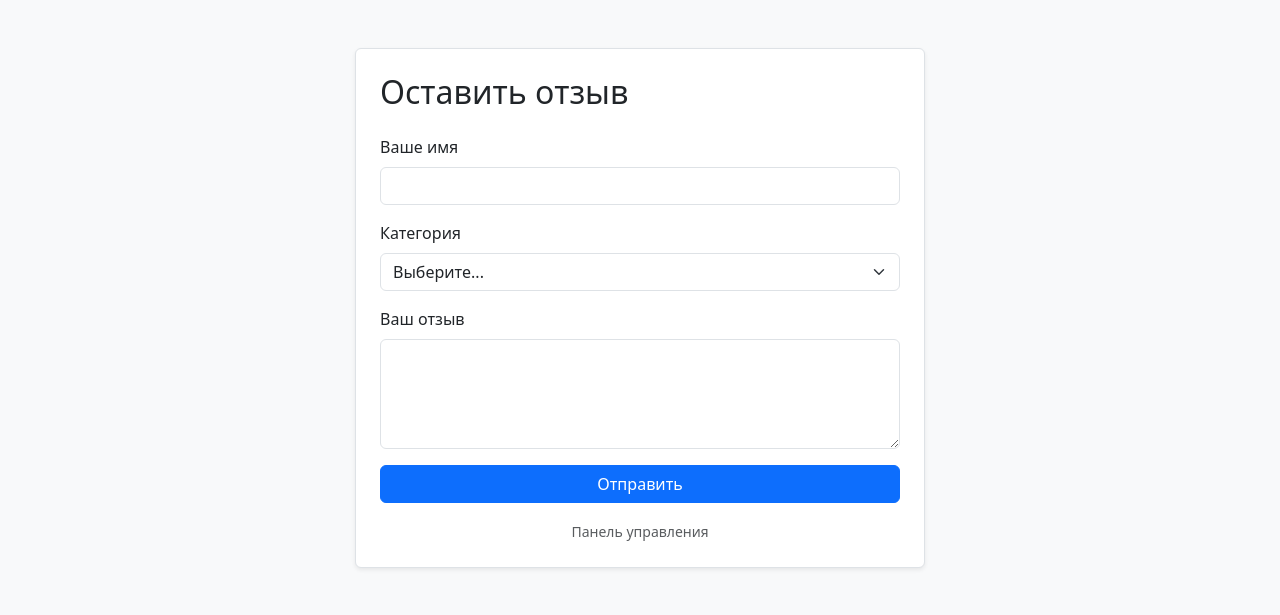
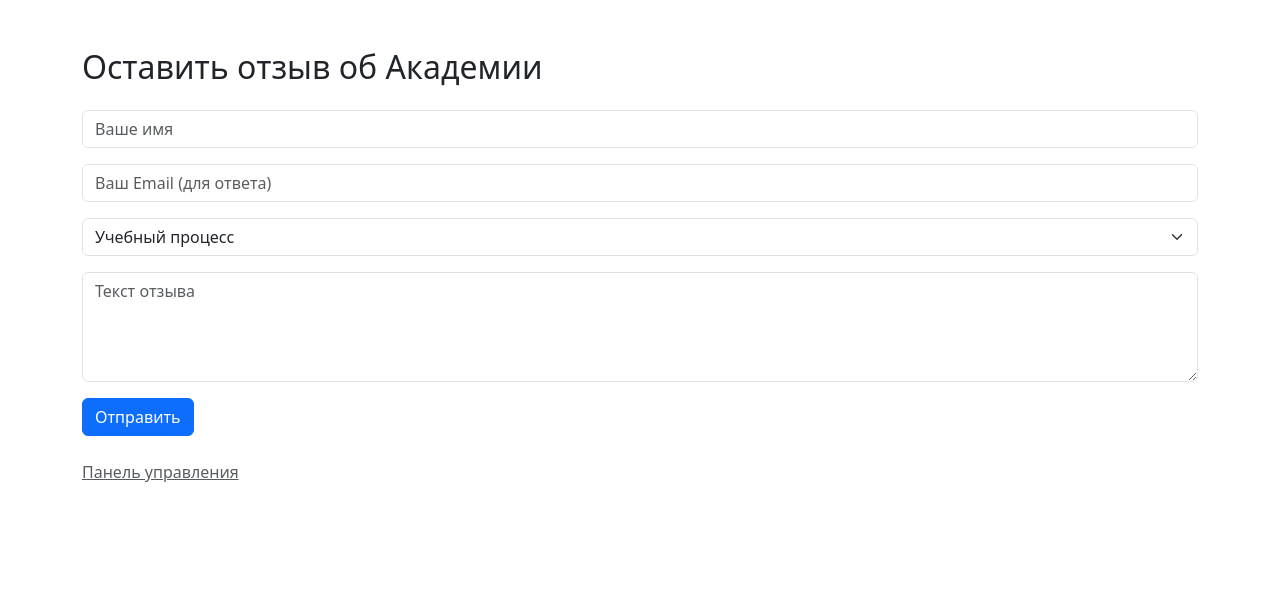
Before and after one commit to Goydaa/feedback, a Flask app: page / in a window 1280 px wide. Shown: the top 615 px of the page. Run offline with Flask 3, Linux system fonts and the light colour scheme.

Commit message:
Update index.html

```diff
--- a/templates/index.html
+++ b/templates/index.html
@@ -2,15 +2,11 @@
 <html lang="ru">
 <head>
     <meta charset="UTF-8">
-    <meta name="viewport" content="width=device-width, initial-scale=1.0">
-    <title>Система отзывов</title>
-    <link href="https://cdn.jsdelivr.net/npm/bootstrap@5.3.0/dist/css/bootstrap.min.css" rel="stylesheet">
+    <title>Оставить отзыв</title>
+    <link rel="stylesheet" href="https://cdn.jsdelivr.net/npm/bootstrap@5.3.0/dist/css/bootstrap.min.css">
 </head>
-<body class="bg-light">
-    <div class="container py-5">
-        <div class="row justify-content-center">
-            <div class="col-md-6 border bg-white p-4 shadow-sm rounded">
-                <h2 class="mb-4">Оставить отзыв</h2>
+<body class="container mt-5">
+    <h2>Оставить отзыв об Академии</h2>
 
     {% with messages = get_flashed_messages(with_categories=true) %}
       {% if messages %}
@@ -20,31 +16,26 @@
       {% endif %}
     {% endwith %}
 
-                <form method="POST">
+    <form method="POST" class="mt-4">
         <div class="mb-3">
-                        <label class="form-label">Ваше имя</label>
-                        <input type="text" name="author" class="form-control" required>
+            <input type="text" name="author" class="form-control" placeholder="Ваше имя" required>
         </div>
         <div class="mb-3">
-                        <label class="form-label">Категория</label>
-                        <select name="category_id" class="form-select" required>
-                            <option value="" disabled selected>Выберите...</option>
+            <input type="email" name="email" class="form-control" placeholder="Ваш Email (для ответа)" required>
+        </div>
+        <div class="mb-3">
+            <select name="category_id" class="form-select">
                 {% for cat in categories %}
                 <option value="{{ cat.id }}">{{ cat.name }}</option>
                 {% endfor %}
             </select>
         </div>
         <div class="mb-3">
-                        <label class="form-label">Ваш отзыв</label>
-                        <textarea name="text" class="form-control" rows="4" required></textarea>
+            <textarea name="text" class="form-control" placeholder="Текст отзыва" rows="4" required></textarea>
         </div>
-                    <button type="submit" class="btn btn-primary w-100">Отправить</button>
+        <button type="submit" class="btn btn-primary">Отправить</button>
     </form>
-                <div class="mt-3 text-center">
-                    <a href="{{ url_for('login') }}" class="text-decoration-none text-muted small">Панель управления</a>
-                </div>
-            </div>
-        </div>
-    </div>
+    <br>
+    <a href="{{ url_for('login') }}" class="text-muted">Панель управления</a>
 </body>
 </html>
```
Lines whose indentation alone changed are shown as unchanged.
